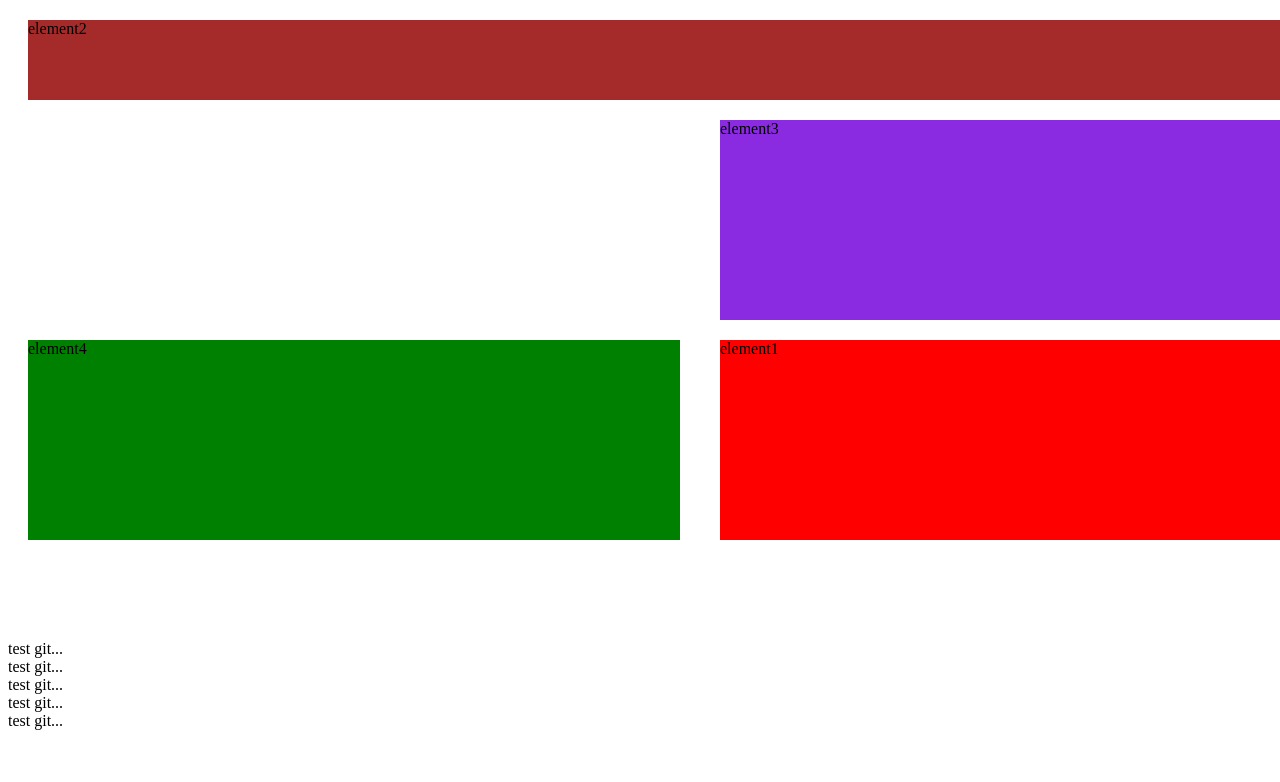
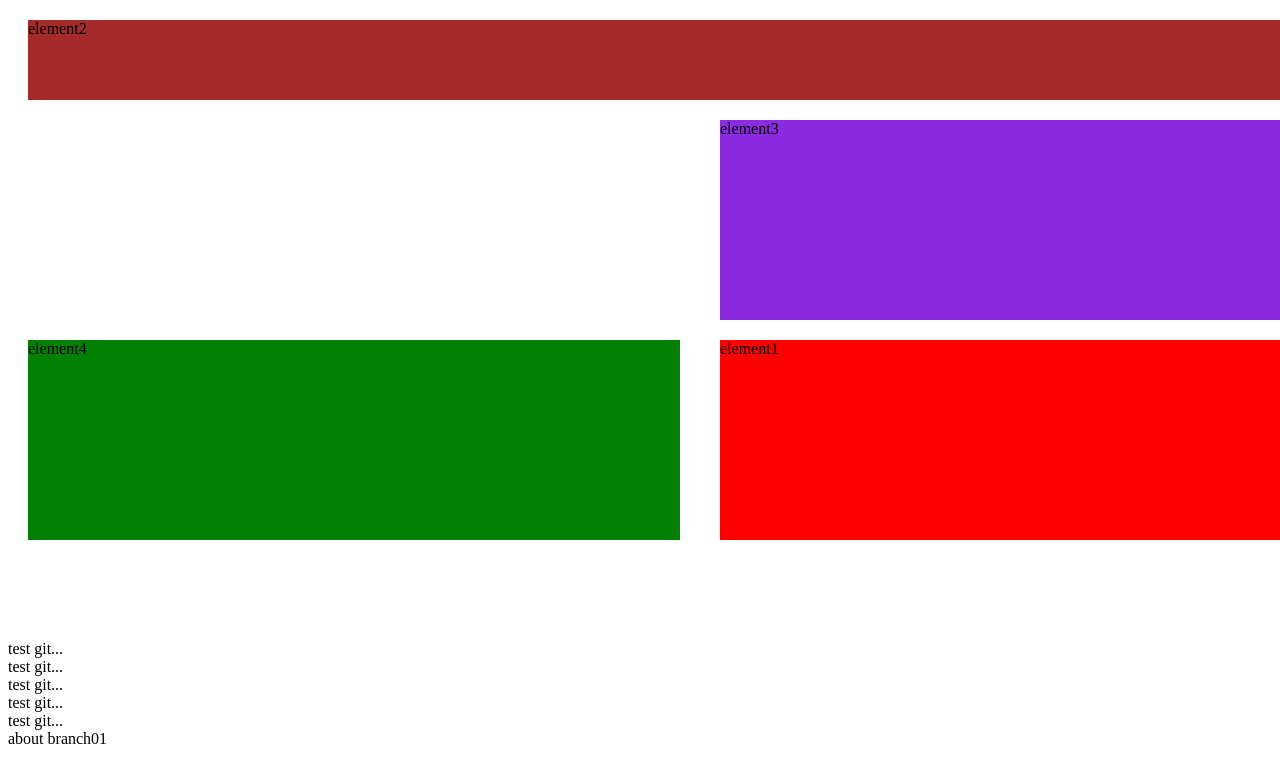
Before and after one commit to ducati402/webappgit, a plain HTML site: page cssindex/index.html in a window 1280 px wide. Shown: the top 782 px of the page. Drawn offline with Linux system fonts and the light colour scheme; files whose address does not match are found by name.

Commit message:
module 2 a ete developpé

```diff
--- a/cssindex/index.html
+++ b/cssindex/index.html
@@ -22,5 +22,6 @@
 <div>test git... </div>
 <div>test git... </div>
 <div>test git... </div>
+about branch01
 </body>
 </html>
```
